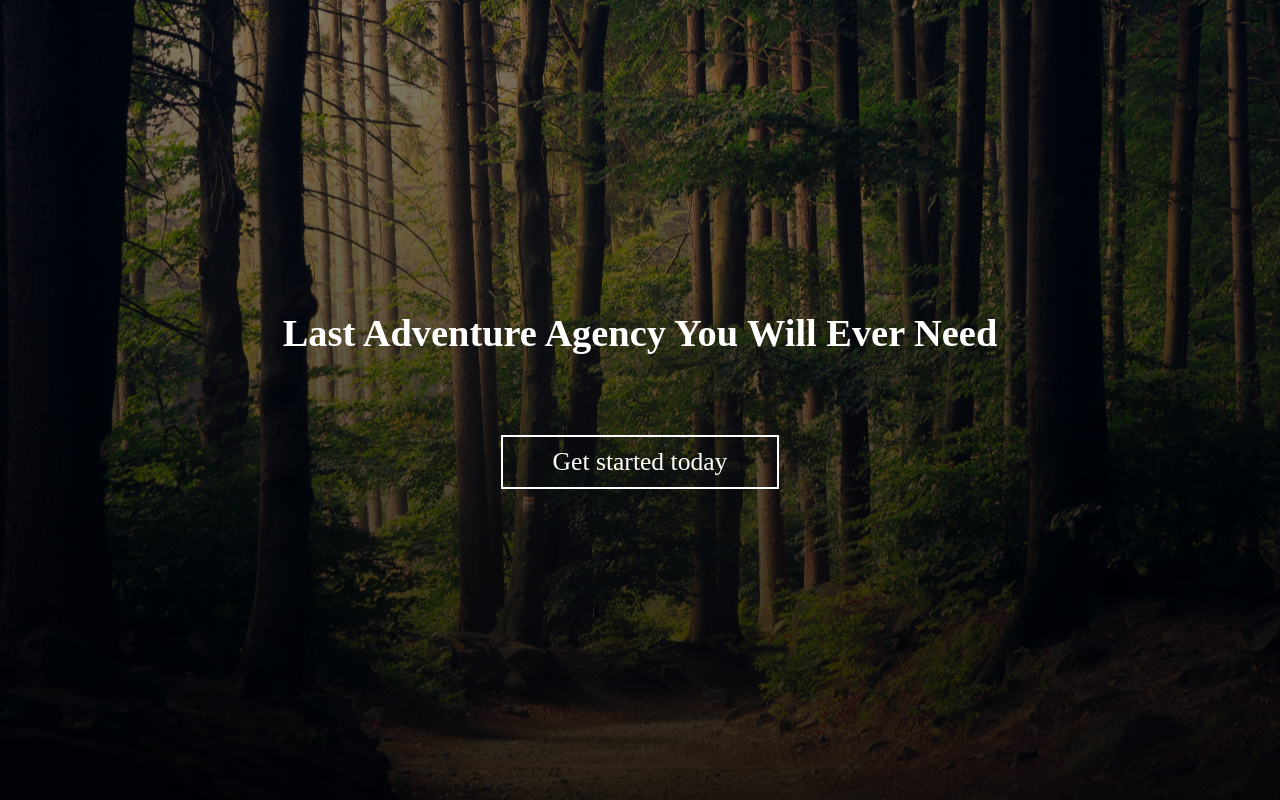
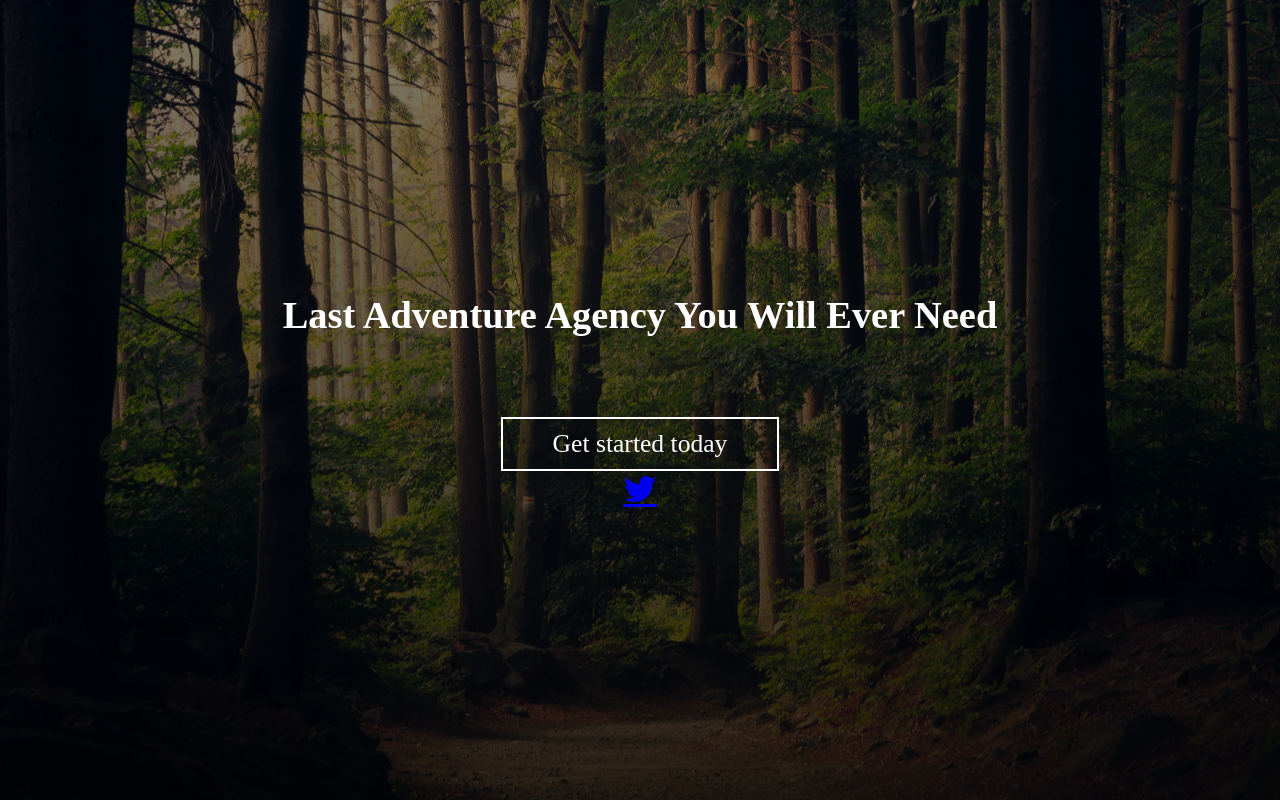
Before and after one commit to dan-jugz/Lets_Drift, a Python web app: template app/templates/index.html in a window 1280 px wide. Run offline with Jinja, Linux system fonts and the light colour scheme; the template is opened without the code that fills it, so the values that code supplies are empty; some libraries are stand-ins or nearby versions.

Commit message:
add icons to the index and links to favicons

```diff
--- a/app/templates/index.html
+++ b/app/templates/index.html
@@ -4,7 +4,9 @@
     <meta charset="UTF-8">
     <meta name="viewport" content="width=device-width, initial-scale=1.0">
     <meta http-equiv="X-UA-Compatible" content="ie=edge">
-    <title>Document</title>
+    <title>Lets-Drift</title>
+    <link rel="icon" href="static/images/favicon-16x16.png">
+    <link rel="stylesheet" href="https://cdnjs.cloudflare.com/ajax/libs/font-awesome/4.7.0/css/font-awesome.min.css">
 </head>
 <body>
 <style>
@@ -67,9 +69,15 @@
                 <a href="{{url_for('main.home')}}"class="btn">
                     Get started today
                 </a>
+                <a href="https://twitter.com/lets_drift?lang=en" class="fa fa-twitter" style="font-size:36px"></a>
+
 
         </div>
+
+
     </section>
+
+
 
 
 
```
Also changed, not shown: app/static/images/Ugali Hills and sleeping Warriors.jpg (added), app/static/images/favicon-16x16.png (added), app/static/profile_pics/orisy.png (added).
